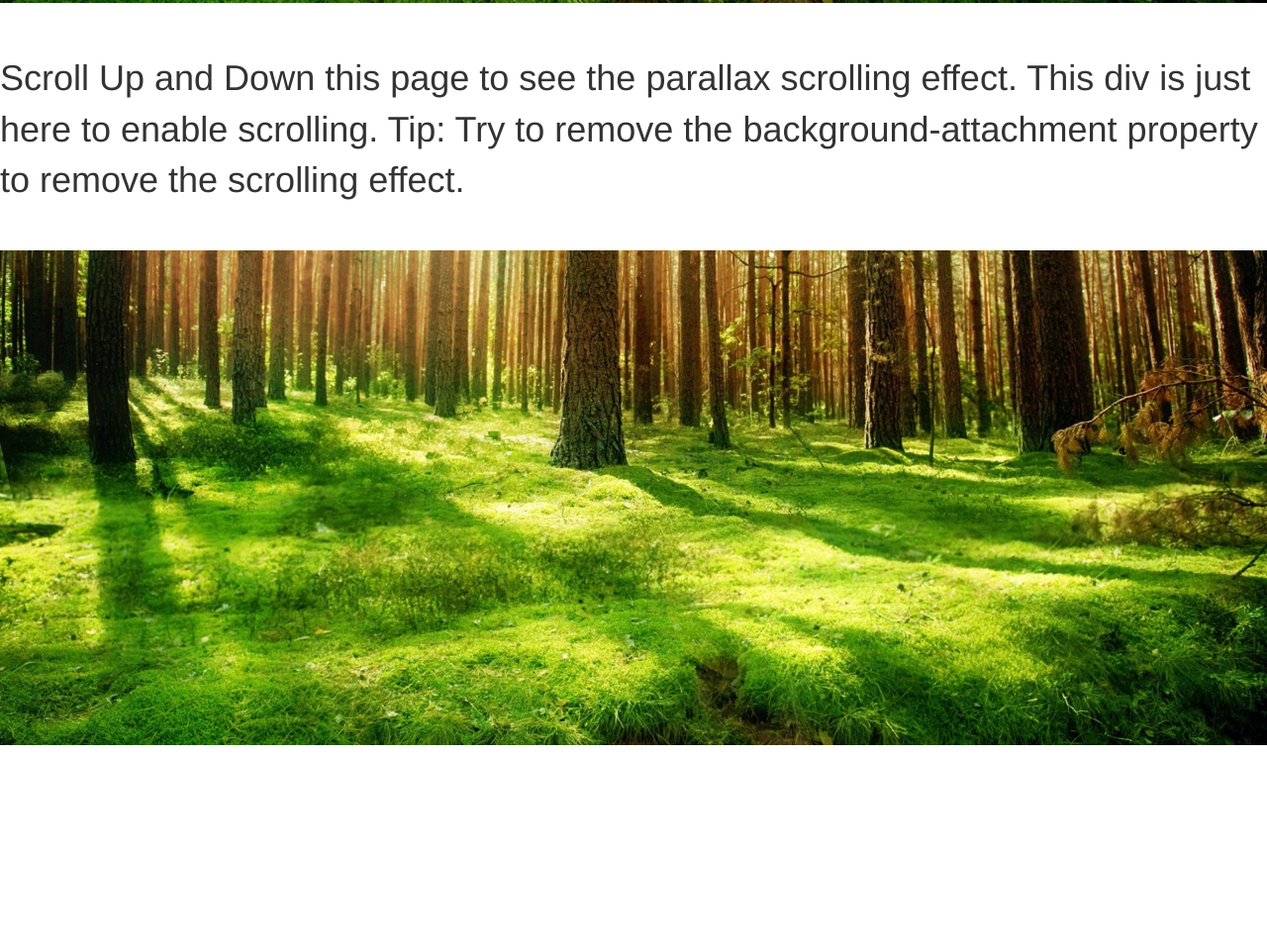
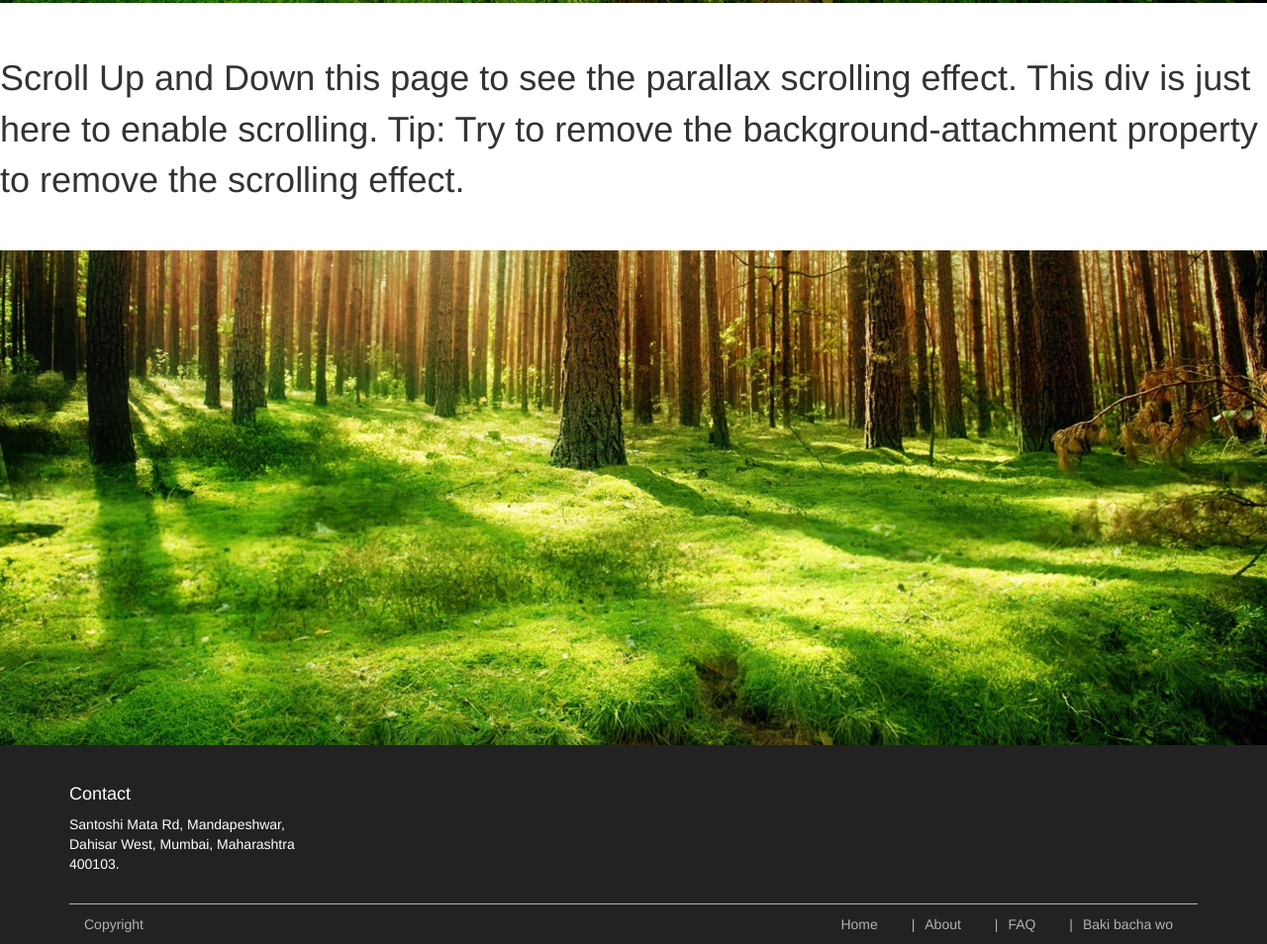
Before and after one commit to Mumbaikar007/Team-Rocket, a plain HTML site: page index.html in a window 1280 px wide. Shown: the part 1165-2119 px from the top of the page at 99% size. Before the commit the page ends 1918 px from the top, so only its background shows below. Drawn offline with Linux system fonts and the light colour scheme.

Commit message:
Pranav: Footer

```diff
--- a/css/custom.css
+++ b/css/custom.css
@@ -4,6 +4,7 @@
 
 }
 
+/* Pranav: Parallax*/
 .parallax {
 		    /* The image used */
 		    background-image: url("../images/Nature-View.jpg");
@@ -16,4 +17,42 @@
 		    background-position: center;
 		    background-repeat: no-repeat;
 		    background-size: cover;
-		}
+}
+
+/* Pranav: Footer*/
+.site-footer{
+	background-color: #222;
+	color: #fff;
+	padding-top: 30px;
+
+}
+
+.bottom-footer{
+	border-top: 1px solid #b2b2b2;
+	margin-top: 10px;
+	padding-top: 10px;
+	color: #b2b2b2;
+}
+
+
+.footer-nav{
+	text-align: right;
+	list-style: none;
+}
+.footer-nav li{
+	display: inline;
+	padding: 0px 10px;
+}
+
+.footer-nav li:not(:first-child):before{
+	content: '|';
+	padding: 0px 10px;
+}
+
+.footer-nav a{
+	color: #b2b2b2;
+}
+.footer-nav a:hover{
+	color: #fff;
+	text-decoration: none;
+}
--- a/index.html
+++ b/index.html
@@ -78,6 +78,39 @@
 
 
 
+	    <!-- Pranav: Footer -->
+	    <footer class = "site-footer">
+
+	    	<div class="container">
+
+	    		<div class = "row">
+	    			<div class = "col-md-5">
+	    				<h4>Contact</h4>
+	    				<address>
+	    					Santoshi Mata Rd, Mandapeshwar,<br>
+	    					Dahisar West, Mumbai, Maharashtra<br>
+	    					400103.
+
+	    				</address>
+	    			</div>
+	    		</div>
+
+	    		<div class = "bottom-footer">
+	    			<div class = "col-md-5">Copyright</div>
+	    			<div class = "col-md-7">
+	    				<ul class = "footer-nav">
+	    					<li><a href="">Home</li>
+	    					<li><a href="">About</li>
+	    					<li><a href="">FAQ</li>
+	    					<li><a href="">Baki bacha wo</li>
+	    				</ul>
+	    			</div>
+	    		</div>
+
+	    	</div>
+
+		</footer>
+
 
 	    <!--JS-->
 	    <script src="js/jquery.min.js"></script>
```
